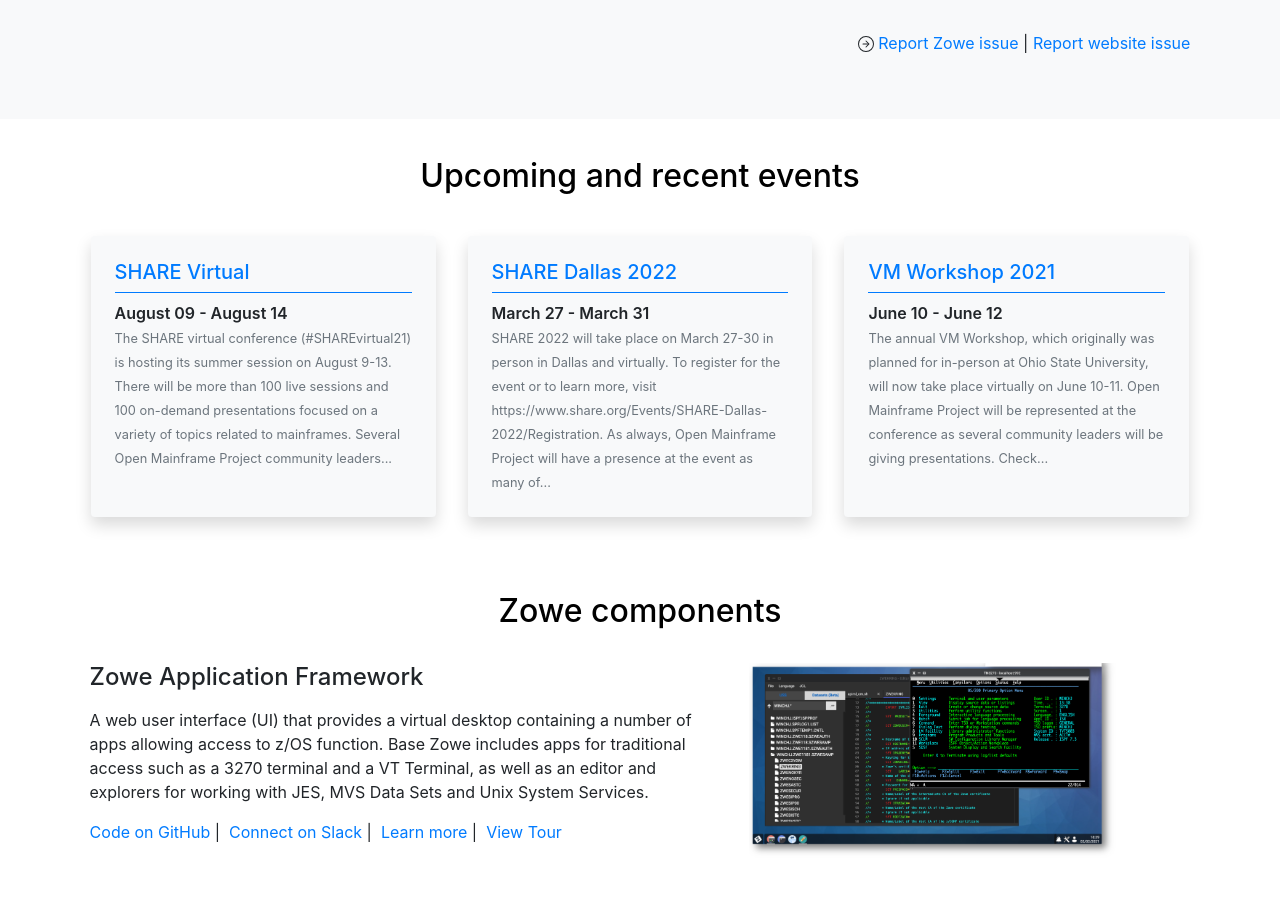
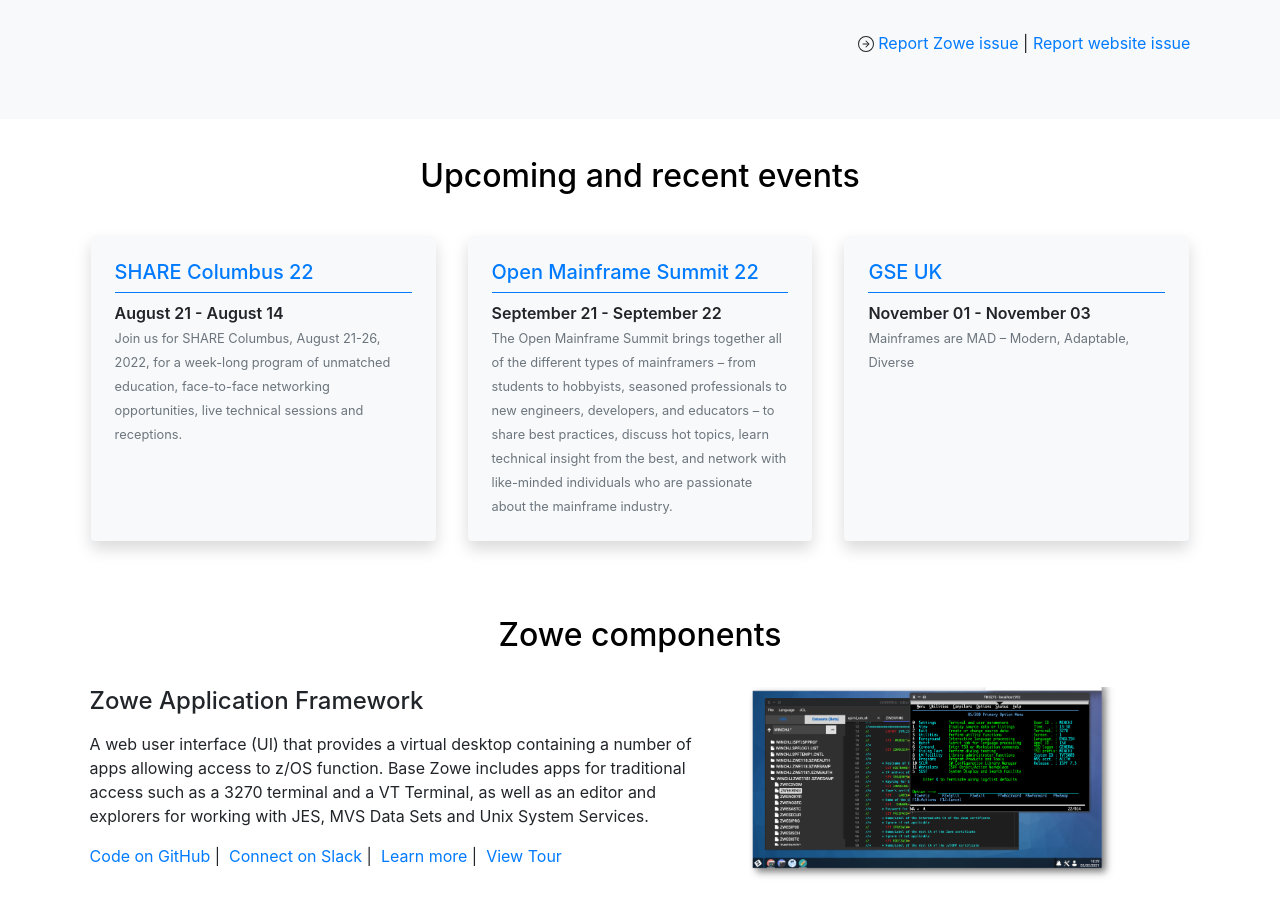
Before and after one commit to zowe/zowe.github.io, a Jekyll site: the page built from index.md, in a window 1280 px wide and 900 px high, scrolled down 1526 px. Built offline with Jekyll 4.4.1, drawn with Linux system fonts in a browser that asks for light colours; our own code applies the rules of GitHub Pages for plain Markdown files.

Commit message:
Add the relevant events
Signed-off-by: Jakub Balhar <jakub@balhar.net>

```diff
--- a/_data/upcoming_events.yml
+++ b/_data/upcoming_events.yml
@@ -1,3 +1,21 @@
+- event: SHARE Columbus 22
+  schedule: August 21   - August 14
+  description: Join us for SHARE Columbus, August 21-26, 2022, for a week-long program
+    of unmatched education, face-to-face networking opportunities, live technical sessions
+    and receptions.
+  url: https://www.share.org/Events/SHARE-Columbus-2022
+- event: Open Mainframe Summit 22
+  schedule: September 21 - September 22
+  description: The Open Mainframe Summit brings together all of the different types of
+    mainframers – from students to hobbyists, seasoned professionals to new engineers,
+    developers, and educators – to share best practices, discuss hot topics, learn technical
+    insight from the best, and network with like-minded individuals who are passionate about
+    the mainframe industry.
+  url: https://events.linuxfoundation.org/open-mainframe-summit/
+- event: GSE UK
+  schedule: November 01 - November 03
+  description: Mainframes are MAD – Modern, Adaptable, Diverse
+  url: https://conferences.gse.org.uk/2022
 - event: SHARE Virtual
   schedule: August 09 - August 14
   description: The SHARE virtual conference (#SHAREvirtual21) is hosting its summer
```
